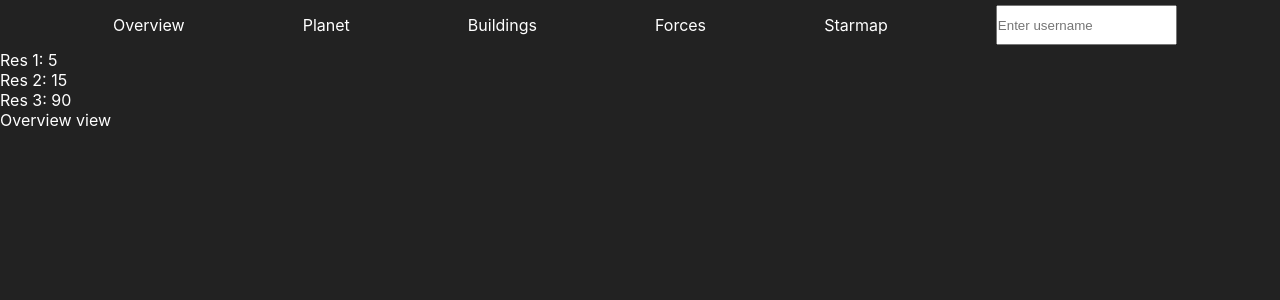
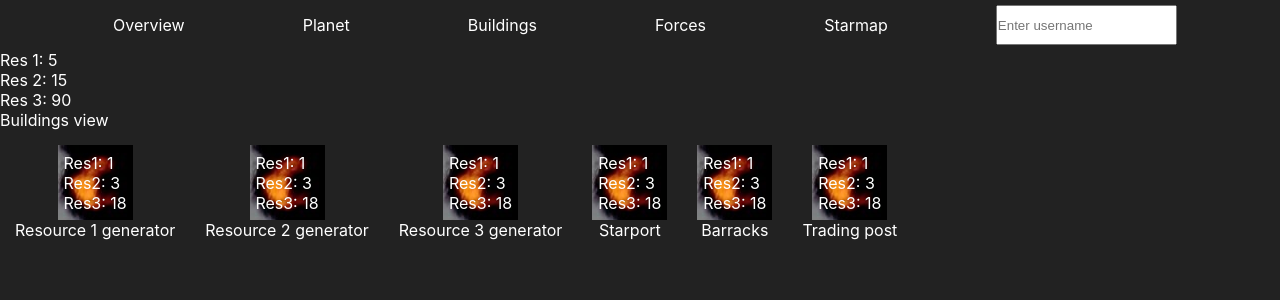
Before and after one commit to Varpusparvi/ProjectProtoelf, a React (Create React App) app in the folder protoelf/: page / in a window 1280 px wide. Shown: the top 300 px of the page. Built offline with nearby package versions, Linux system fonts and the light colour scheme.

Commit message:
Building page now has buildings
onClick handler is WIP

```diff
--- a/protoelf/src/index.css
+++ b/protoelf/src/index.css
@@ -1,7 +1,7 @@
 * {
   margin: 0;
   padding: 0;
-  overflow: hidden;
+
 }
 
 body {
@@ -43,3 +43,28 @@ code {
   width: 100%;
   max-height: auto;
 }
+
+.buildingGrid {
+  display: flex;
+  flex-direction: row;
+  flex-wrap: wrap;
+}
+
+.building {
+  padding: 15px;
+  display: flex;
+  flex-direction: column;
+  justify-content: center;
+  align-items: center;
+  cursor: pointer;
+}
+
+.building_img {
+  display: flex;
+  justify-content: center;
+  align-items: center;
+}
+
+.price {
+  position: absolute;
+}
--- a/protoelf/src/ui/App.js
+++ b/protoelf/src/ui/App.js
@@ -10,7 +10,7 @@ var serverUrl = 'http://localhost:8080/';
 * Protoelf main screen
 */
 const App = () =>  {
-  const [viewMode, setViewMode] = useState(0);
+  const [viewMode, setViewMode] = useState(2);
   const [res1, setRes1] = useState(0);
   const [res2, setRes2] = useState(0);
   const [res3, setRes3] = useState(0);
@@ -150,7 +150,7 @@ const App = () =>  {
         <div>Res 1: {res1}</div>
         <div>Res 2: {res2}</div>
         <div>Res 3: {res3}</div>
-      <MainContainer viewMode={viewMode}></MainContainer>
+        <MainContainer viewMode={viewMode}></MainContainer>
     </div>
   );
 }
--- /dev/null
+++ b/protoelf/src/ui/Buildings.js
@@ -0,0 +1,97 @@
+import React from 'react';
+import image from './building_placeholder.png'
+
+/*
+* Container where context specific items are shown
+*/
+const Buildings = () =>  {
+
+  var resGen1 = {
+    id: 1,
+    name: "Resource 1 generator",
+    level: 1,
+    priceResource1: 1,
+    priceResource2: 3,
+    priceResource3: 18
+  }
+
+  var resGen2 = {
+    id: 2,
+    name: "Resource 2 generator",
+    level: 1,
+    priceResource1: 1,
+    priceResource2: 3,
+    priceResource3: 18
+  }
+
+  var resGen3 = {
+    id: 3,
+    name: "Resource 3 generator",
+    level: 1,
+    priceResource1: 1,
+    priceResource2: 3,
+    priceResource3: 18
+  }
+
+  var starport = {
+    id: 4,
+    name: "Starport",
+    level: 1,
+    priceResource1: 1,
+    priceResource2: 3,
+    priceResource3: 18
+  }
+
+  var barracks = {
+    id: 5,
+    name: "Barracks",
+    level: 1,
+    priceResource1: 1,
+    priceResource2: 3,
+    priceResource3: 18
+  }
+
+  var tradingPost = {
+    id: 6,
+    name: "Trading post",
+    level: 1,
+    priceResource1: 1,
+    priceResource2: 3,
+    priceResource3: 18
+  }
+
+  const BUILDINGS = [
+    resGen1,
+    resGen2,
+    resGen3,
+    starport,
+    barracks,
+    tradingPost
+  ]
+
+  const handleClick = (id) => {
+    console.log(id);
+  }
+
+  return (
+    <div className="buildingGrid">
+      {BUILDINGS.map((building) => {
+        return (
+          <div key={building.id} value={building.id} className="building" onClick={() => handleClick(building.id)}>
+            <div className="building_img">
+              <img src={image} alt=""></img>
+              <div className="price">
+                <div>Res1: {building.priceResource1}</div>
+                <div>Res2: {building.priceResource2}</div>
+                <div>Res3: {building.priceResource3}</div>
+              </div>
+            </div>
+            <div>{building.name}</div>
+          </div>
+        )
+      })}
+    </div>
+  );
+}
+
+export default Buildings;
--- a/protoelf/src/ui/MainContainer.js
+++ b/protoelf/src/ui/MainContainer.js
@@ -1,4 +1,5 @@
 import React from 'react';
+import Buildings from './Buildings';
 
 
 /*
@@ -16,7 +17,10 @@ const MainContainer = ({viewMode}) =>  {
     );
   } else if (viewMode === 2) {
     return (
+      <div>
         <div>Buildings view</div>
+        <Buildings></Buildings>
+      </div>
     );
   } else if (viewMode === 3) {
     return (
```
Also changed, not shown: protoelf/src/ui/building_placeholder.png (added), 1 other file (tests, documents, lock files or other folders).
